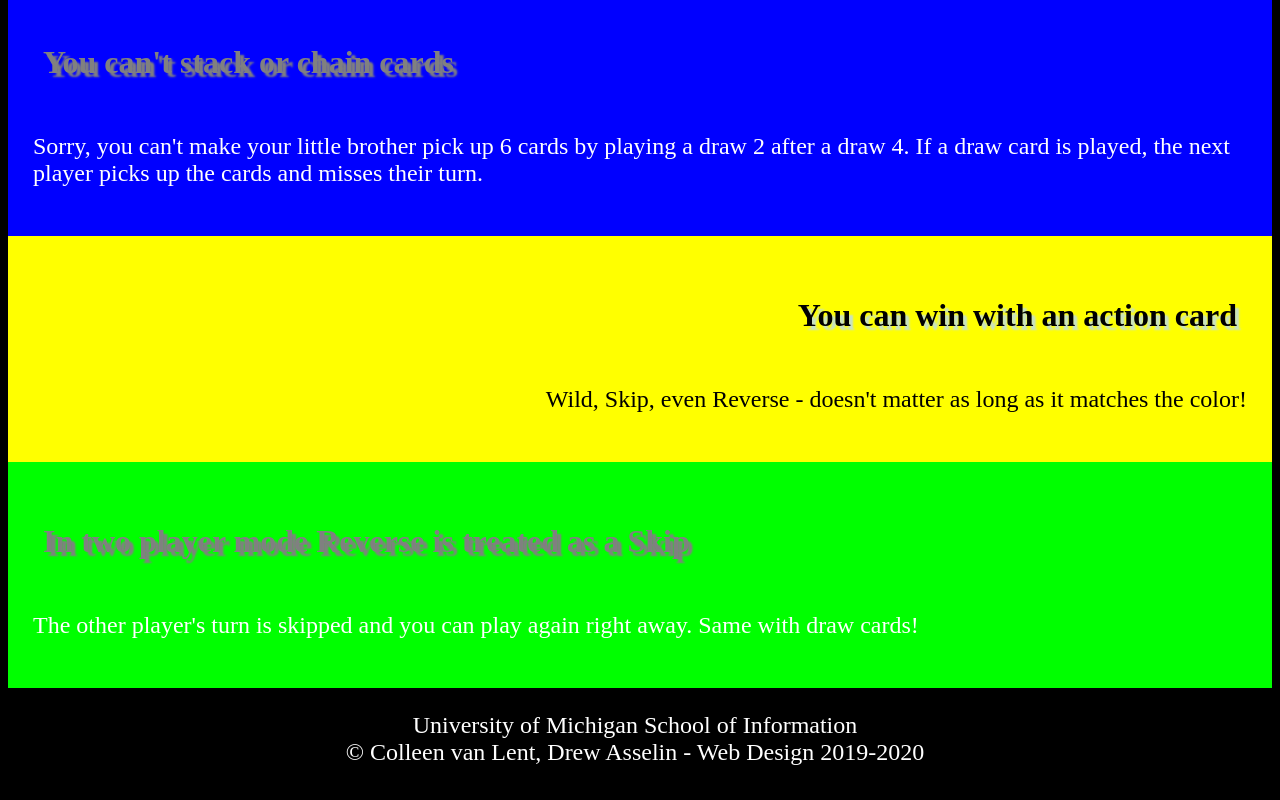
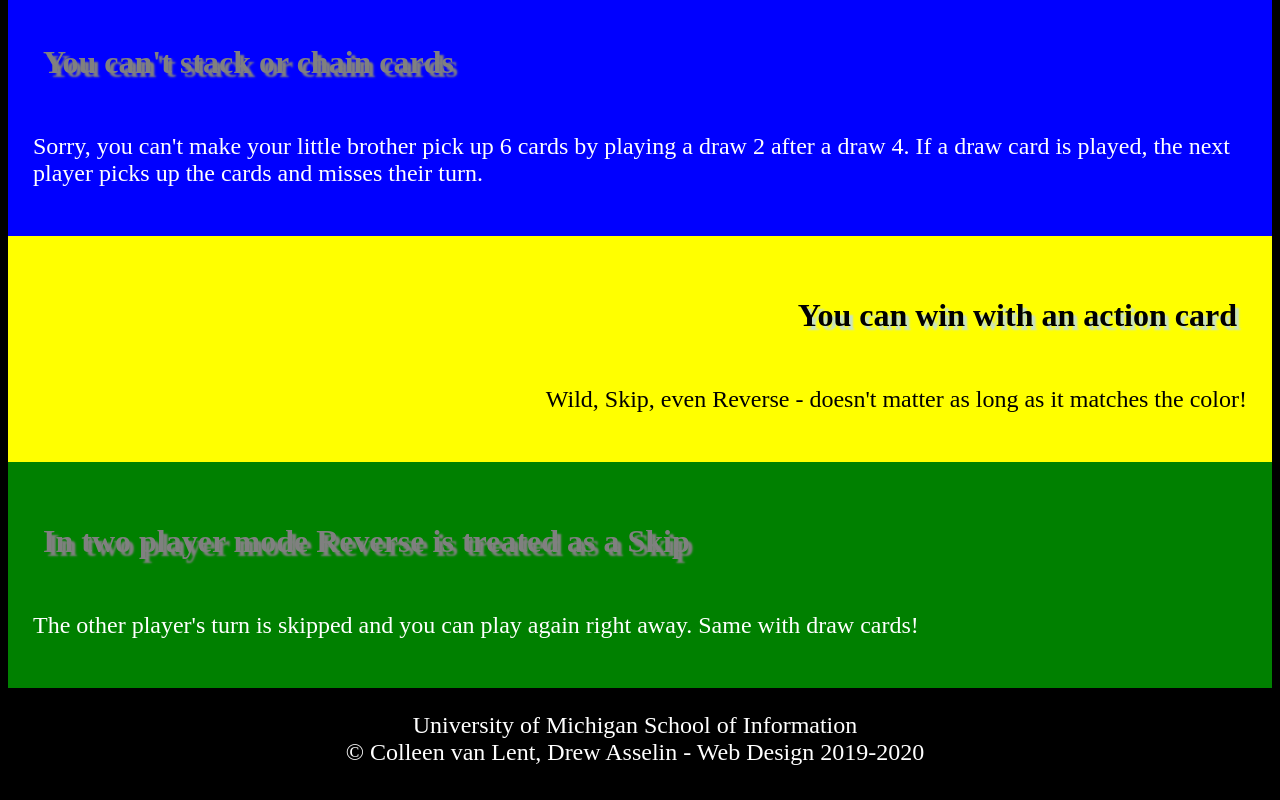
Before and after one commit to hanchinshin/homework2-2021, a plain HTML site: page index.html in a window 1280 px wide. Shown: the part 1119-1919 px from the top of the page. Drawn offline with Linux system fonts and the light colour scheme.

Commit message:
Update style.css

```diff
--- a/css/style.css
+++ b/css/style.css
@@ -57,7 +57,7 @@ div {
 }
 
 #green {
-    background-color: #00FF00;
+    background-color: #008000;
     text-align: left;
 }
 
```
